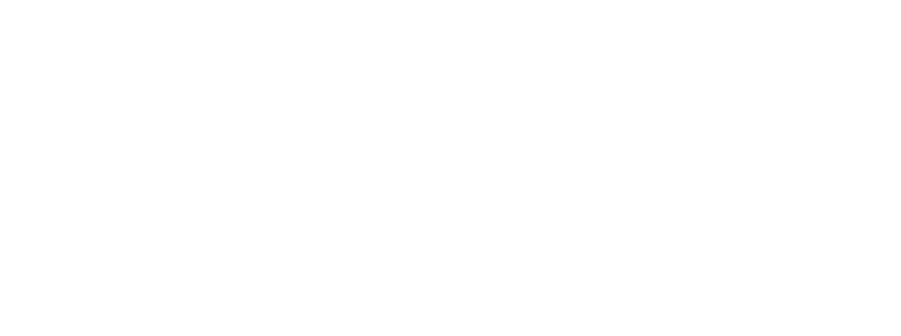
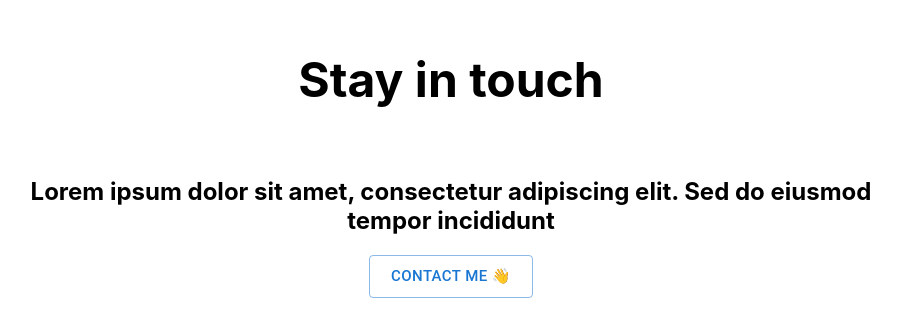
Before and after one commit to alex210501/Portfolio, a React (Create React App) app in the folder portfolio/: page / in a window 1280 px wide. Shown: the part 1850-2186 px from the top of the page, without its empty margins (189-1090 px from the left). Before the commit the page ends 1600 px from the top, so only its background shows below. Built offline with nearby package versions, Linux system fonts and the light colour scheme.

Commit message:
Add contact section

```diff
--- a/portfolio/src/App.tsx
+++ b/portfolio/src/App.tsx
@@ -2,6 +2,7 @@
 import { ThemeProvider, createTheme } from '@mui/material';
 
 import './App.css';
+import Contact from './sections/Contact';
 import Experiences from './sections/Experiences';
 import HomeAppBar from './components/HomeAppBar';
 import Home from './sections/Home';
@@ -19,6 +20,7 @@
       <HomeAppBar />
       <Home />
       <Experiences />
+      <Contact />
     </div>
   );
 }
--- /dev/null
+++ b/portfolio/src/sections/Contact.tsx
@@ -0,0 +1,35 @@
+import { Button } from "@mui/material";
+import styled from "styled-components";
+
+import StyledSection from "../styles/StyledSection";
+
+const Container = styled.div`
+    display: flex;
+    flex-flow: column;
+    justify-content: center;
+    align-items: center;
+    align-content: center;
+    width: 70%;
+    height: 100%;
+    margin: auto;
+`;
+
+const ContactTitle = styled.h1`
+    font-size: 3em;
+    margin: 1em;
+`;
+
+const email = "testemail@gmail.com";
+const contactText = "Lorem ipsum dolor sit amet, consectetur adipiscing elit. Sed do eiusmod tempor incididunt ";
+
+export default function Contact() {
+    return (
+        <StyledSection>
+            <Container>
+                <ContactTitle>Stay in touch</ContactTitle>
+                <h2>{contactText}</h2>
+                <Button variant="outlined" size="large" href={`mailto:${email}`}>Contact me 👋</Button>
+            </Container>
+        </StyledSection>
+    );
+}
--- a/portfolio/src/sections/Experiences.tsx
+++ b/portfolio/src/sections/Experiences.tsx
@@ -3,7 +3,7 @@
 import Accordion from "@mui/material/Accordion";
 import AccordionDetails from "@mui/material/AccordionDetails";
 import AccordionSummary from "@mui/material/AccordionSummary";
-import { ArrowOutward, LocationOnOutlined, Padding } from "@mui/icons-material";
+import { ArrowOutward, LocationOnOutlined } from "@mui/icons-material";
 import styled from "styled-components";
 
 import amazonLogo from "../images/amazon-logo.png";
@@ -146,7 +146,7 @@
           />
           <JobDescriptionContainer>{info.description}</JobDescriptionContainer>
         </div>
-        {info.companyLogo && <CompanyLogo src={info.companyLogo} alt="aie" />}
+        {info.companyLogo && <CompanyLogo src={info.companyLogo} alt={info.companyLogo} />}
       </ContentContainer>
       <Skills skills={info.skills} />
     </AccordionDetails>
```
